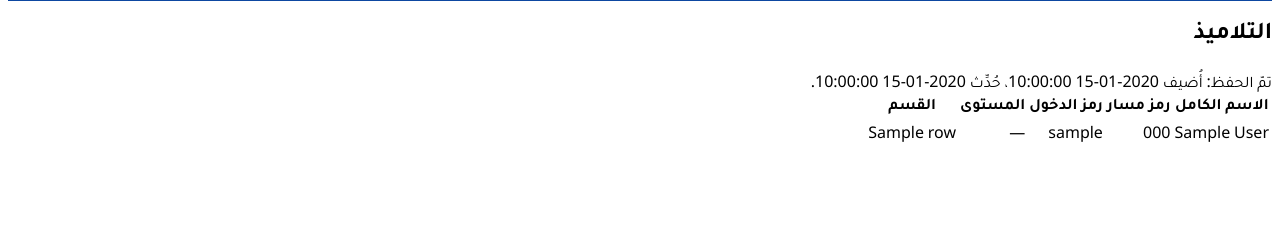
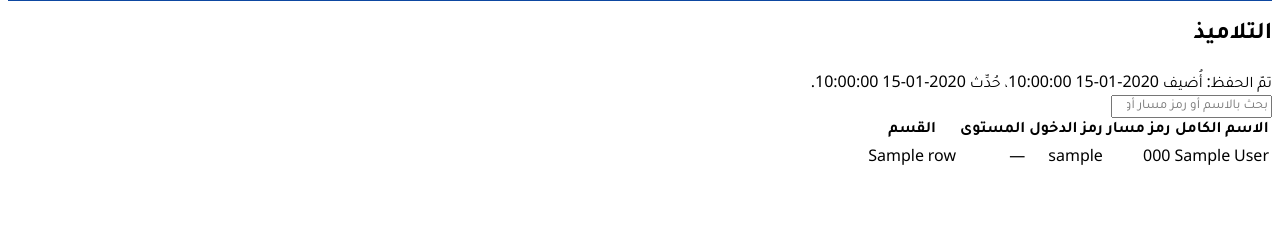
Before and after one commit to mtamer-2030/TAKWIM, a FastAPI app: template templates/v2/admin/rosters.html in a window 1280 px wide. Shown: the part 269-519 px from the top of the page. Run offline with FastAPI, Linux system fonts and the light colour scheme; the template is opened without the code that fills it: most values are stand-ins (such as "Sample title", 1, 10 or a date in 2020); parts of the project's set-up code (start-up, migrations or seed data) failed here and were passed over; some libraries are stand-ins or nearby versions.

Commit message:
ميزة ٧-ب: بحث فوريّ في لائحة التلاميذ (المرحلة ٧)
اللائحة تكبر إلى ~٣٦٠ تلميذاً (٨ أقسام × ٤٥)؛ أُضيف حقل بحث يرشّح الصفوف فوريّاً
بالاسم أو رمز مسار أو القسم، بلا نداء خادم وبلا تبعية — تحسين تجربة واضح.

Co-Authored-By: Claude Opus 4.8 <noreply@anthropic.com>
Claude-Session: https://claude.ai/code/session_01LhtGEZnH58yjjjysKHRAUz

```diff
--- a/templates/v2/admin/rosters.html
+++ b/templates/v2/admin/rosters.html
@@ -5,8 +5,10 @@
 {% if added is not none %}
 <div class="alert alert-success">تمّ الحفظ: أُضيف {{ added }}، حُدِّث {{ updated }}.</div>
 {% endif %}
+<input type="search" id="rosterSearch" class="form-control mb-2" style="max-width:26rem"
+       placeholder="بحث بالاسم أو رمز مسار أو القسم…" autocomplete="off">
 <div class="card"><div class="table-responsive">
-<table class="table">
+<table class="table" id="rosterTable">
   <thead><tr><th>الاسم الكامل</th><th>رمز مسار</th><th>رمز الدخول</th><th>المستوى</th><th>القسم</th></tr></thead>
   <tbody>
   {% for st in students %}
@@ -23,4 +25,28 @@
   </tbody>
 </table>
 </div></div>
+<p class="text-secondary mt-2" id="rosterCount"></p>
+<script>
+// بحث/ترشيح فوريّ في اللائحة (تكبر إلى ~360 تلميذاً في 8 أقسام) — بلا خادم.
+(function () {
+  var box = document.getElementById('rosterSearch');
+  var rows = Array.prototype.slice.call(
+    document.querySelectorAll('#rosterTable tbody tr'));
+  var count = document.getElementById('rosterCount');
+  function norm(s) { return (s || '').toString().toLowerCase(); }
+  function apply() {
+    var q = norm(box.value).trim();
+    var shown = 0;
+    rows.forEach(function (tr) {
+      if (!tr.querySelector('td[colspan]')) {
+        var hit = q === '' || norm(tr.textContent).indexOf(q) !== -1;
+        tr.hidden = !hit;
+        if (hit) shown++;
+      }
+    });
+    count.textContent = q ? ('المعروض: ' + shown) : '';
+  }
+  if (box) box.addEventListener('input', apply);
+})();
+</script>
 {% endblock %}
```
Also changed, not shown: ROADMAP.md (+1 -0 lines).
